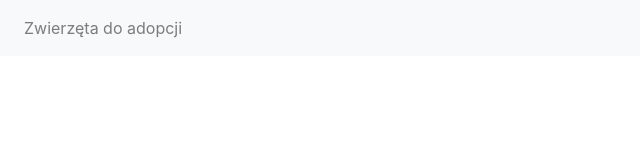
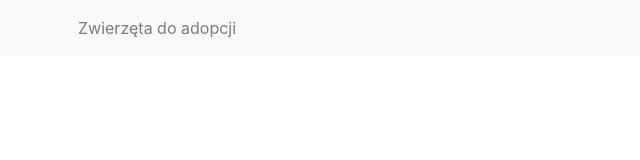
Before and after one commit to cezarysanecki/animal-shelter, an Angular app in the folder webservice/src/main/web/: page / in a window 1280 px wide. Shown: the top 160 px of the page, without its empty margins (0-640 px from the left). Built offline with nearby package versions, Linux system fonts and the light colour scheme.

Commit message:
Added container inside of navbar

```diff
--- a/webservice/src/main/web/src/app/core/navbar/navbar.component.html
+++ b/webservice/src/main/web/src/app/core/navbar/navbar.component.html
@@ -1,5 +1,5 @@
 <nav class="navbar navbar-expand-lg navbar-light bg-light">
-  <ul class="navbar-nav mr-auto">
+  <ul class="navbar-nav mr-auto container">
     <li class="nav-item">
       <a class="nav-link" href="#">Zwierzęta do adopcji</a>
     </li>
```
